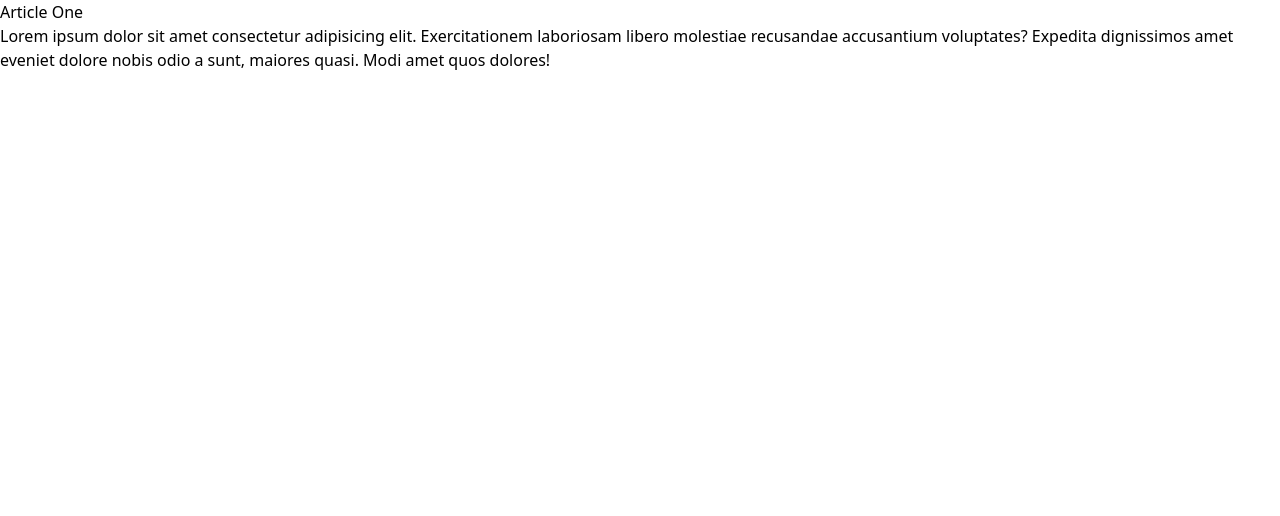
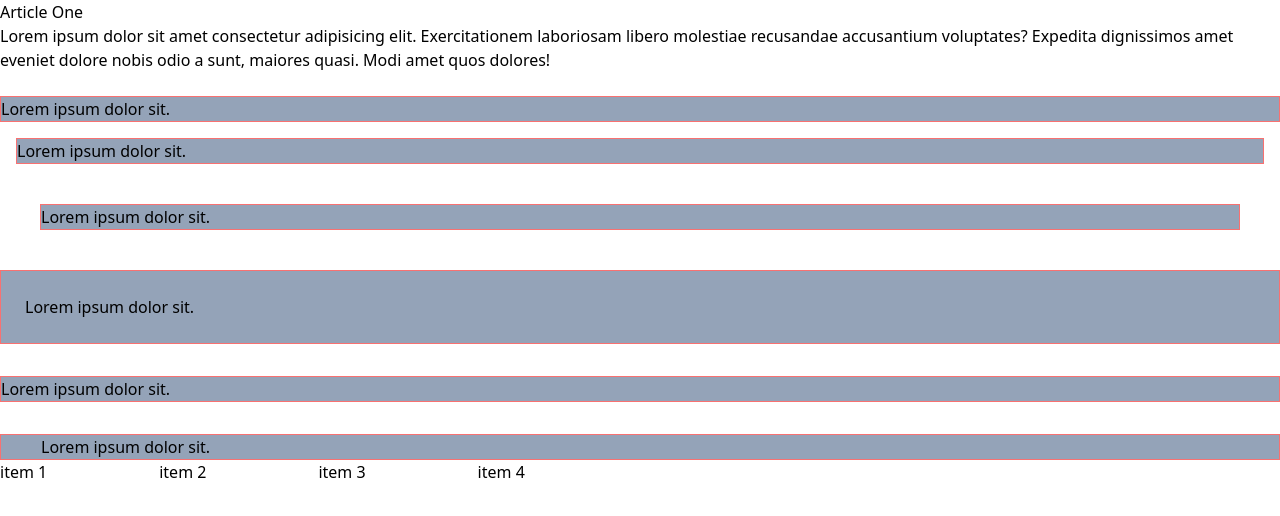
Before and after one commit to cloudgustPro/tailwind, a website: page 03-container-spacing/index.html in a window 1280 px wide. Drawn offline with nearby package versions, Linux system fonts and the light colour scheme.

Commit message:
container and spacing

```diff
--- a/03-container-spacing/index.html
+++ b/03-container-spacing/index.html
@@ -9,7 +9,7 @@
   </head>
   <body>
     <!-- Container -->
-    <div>
+    <div class="container">
       <article>
         <h3>Article One</h3>
         <p>
@@ -21,10 +21,25 @@
       </article>
 
       <!-- Margin -->
+      <div class="border border-red-400 mt-6 bg-slate-400">Lorem ipsum dolor sit.</div>
+      <div class="border border-red-400 m-4 bg-slate-400">Lorem ipsum dolor sit.</div>
+      <div class="border border-red-400 m-10 bg-slate-400">Lorem ipsum dolor sit.</div>
+
 
       <!-- Padding -->
+      <div class="space-y-8">
+        <div class="border border-red-400  p-6 bg-slate-400">Lorem ipsum dolor sit.</div>
+        <div class="border border-red-400 pr-4 bg-slate-400">Lorem ipsum dolor sit.</div>
+        <div class="border border-red-400 pl-10 bg-slate-400">Lorem ipsum dolor sit.</div>
+      </div>
 
       <!-- Space Between X -->
+      <div class="space-x-28 flex">
+        <div>item 1</div>
+        <div>item 2</div>
+        <div>item 3</div>
+        <div>item 4</div>
+      </div>
 
       <!-- Space Between Y -->
     </div>
```
